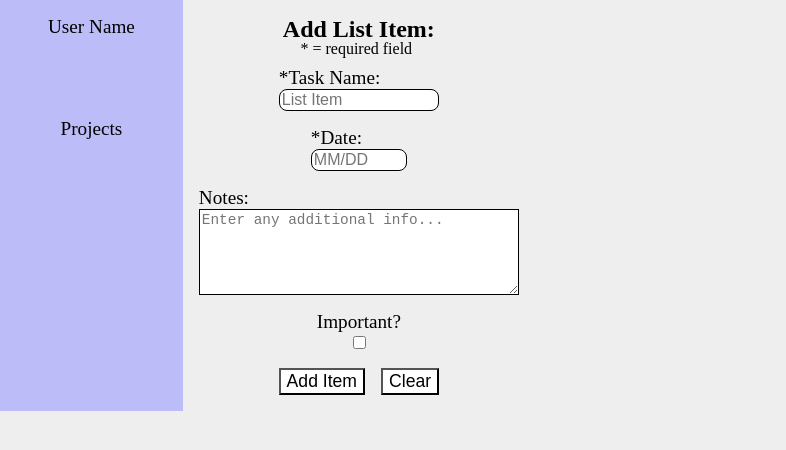
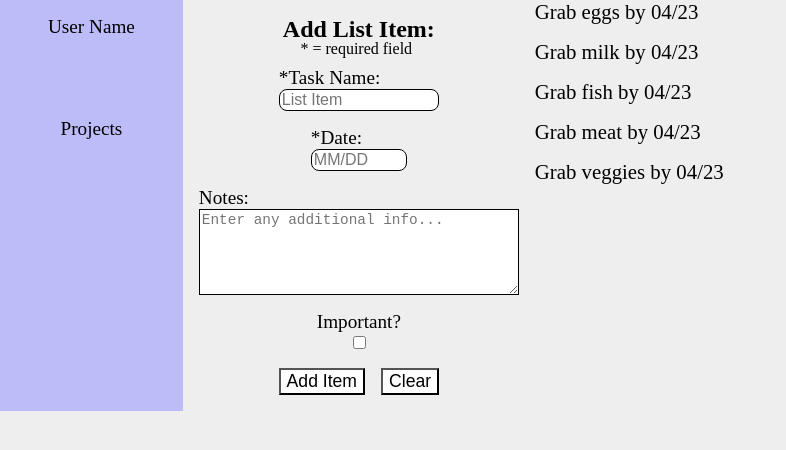
Before and after one commit to Julian-Bazo/odin-todo-list, a website built with webpack: page src/template.html in a window 1280 px wide. Shown: the whole page, without its empty margins (0-786 px from the left). Built offline with nearby package versions, Linux system fonts and the light colour scheme.

Commit message:
Add list display
Adds a list display that will now be programmed to add new Task objects once form is filled out.

```diff
--- a/src/index.js
+++ b/src/index.js
@@ -3,8 +3,9 @@ import "./styles.css";
 import Task from "./taskcreator.js";
 import {resetButton, submitButton, getUrgency, getDescription, getDate, getTitle} from "./informationForm.js";
 import { projectsSection } from "./projectSidebar.js";
+import listCreator from "./listCreator.js";
 
-createSidebar();
+listCreator();
 
 const firstTask = new Task("Go to the mall", "Tomorrow");
 firstTask.setDescription("I have to buy eggs");
--- /dev/null
+++ b/src/listCreator.js
@@ -0,0 +1,30 @@
+import Task from "./taskcreator.js";
+export default function createList() {
+    console.log("test");
+
+    const wholeList = document.querySelector(".list");
+
+    const listArray = [];
+
+    const sampleTask = new Task("Grab eggs", "04/23");
+    listArray.push(sampleTask);
+
+    const sampleTask2 = new Task("Grab milk", "04/23");
+    listArray.push(sampleTask2);
+
+    const sampleTask3 = new Task("Grab fish", "04/23");
+    listArray.push(sampleTask3);
+
+    const sampleTask4 = new Task("Grab meat", "04/23");
+    listArray.push(sampleTask4);
+
+    const sampleTask5 = new Task("Grab veggies", "04/23");
+    listArray.push(sampleTask5);
+    console.log(listArray);
+
+    const mappedList = listArray.map((task) => {
+        const listCard = document.createElement("div");
+        listCard.innerText = `${task.title} by ${task.dueDate}`;
+        wholeList.appendChild(listCard);
+    })
+}
--- a/src/styles.css
+++ b/src/styles.css
@@ -105,3 +105,14 @@ body {
     margin-top: 5rem;
     cursor: pointer;
 }
+
+.content-list-area {
+    display: flex;
+}
+
+.list {
+    font-size: 1.3rem;
+    display: flex;
+    flex-direction: column;
+    gap: 1rem
+}
--- a/src/template.html
+++ b/src/template.html
@@ -9,7 +9,10 @@
 
     <div class="site-container">
         <div class="sidebar"></div>
-        <div class="content"></div>
+        <div class="content-list-area">
+            <div class="content"></div>
+            <div class="list"></div>
+        </div>
     </div>
 
 </body>
```
